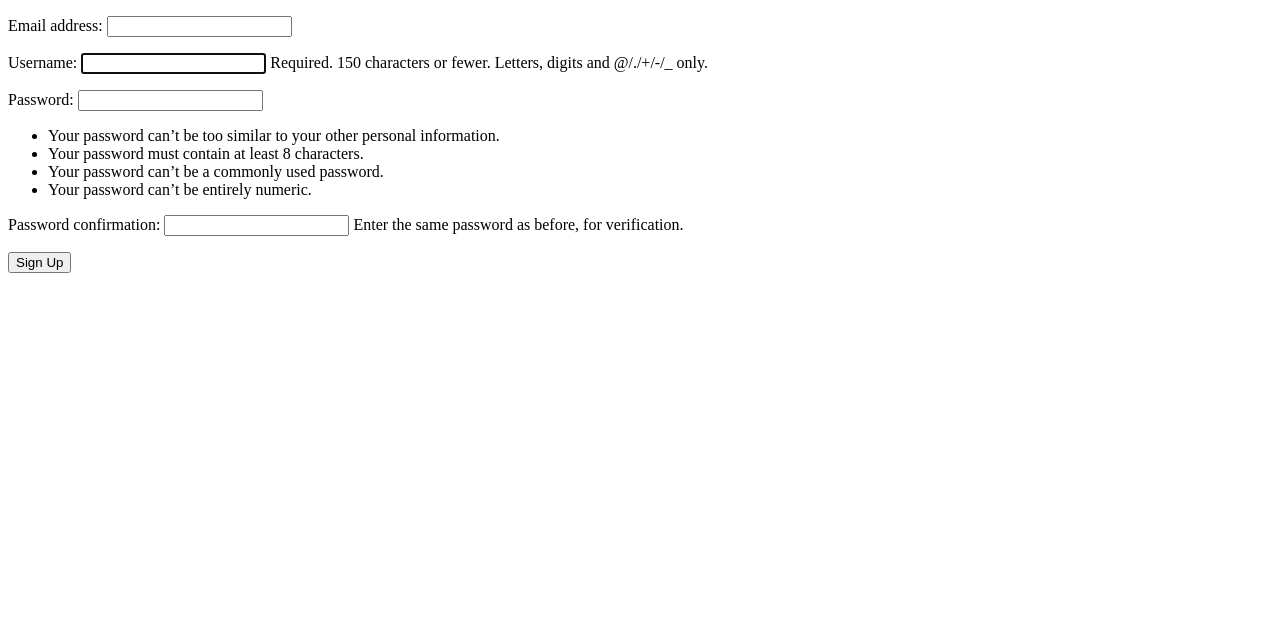
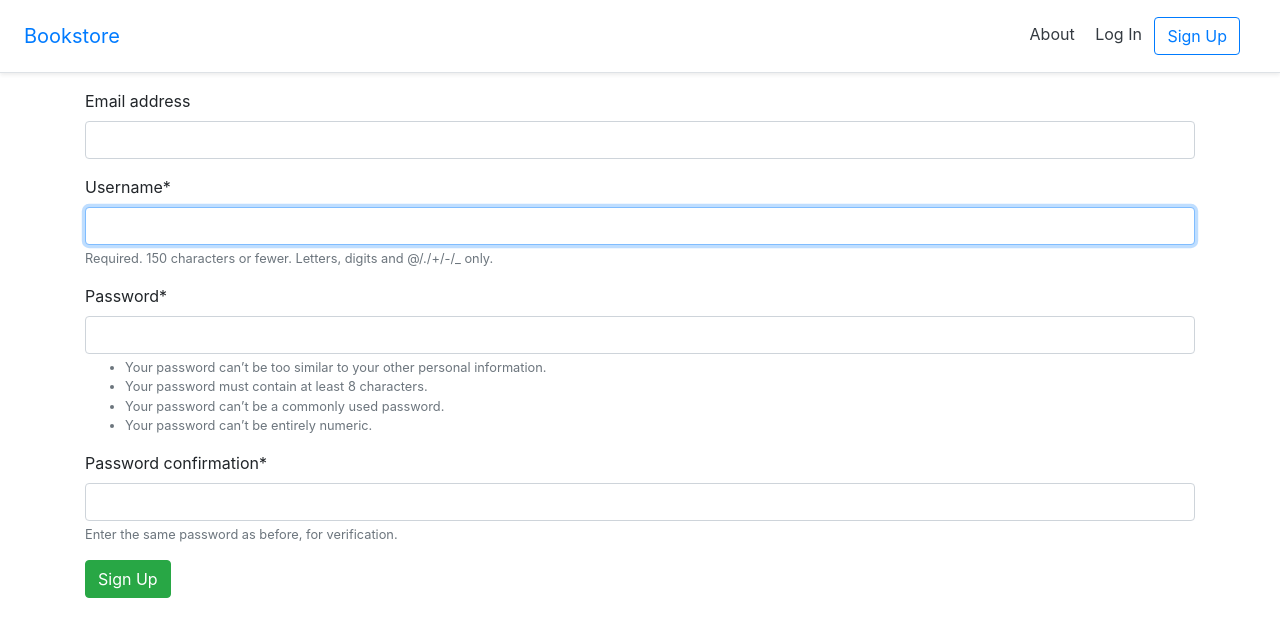
Before and after one commit to matinbhdrn77/Django-for-Professionals-Book, a Django app: page /accounts/signup/ in a window 1280 px wide. Shown: the top 637 px of the page. Run offline with Django 4.2, Linux system fonts and the light colour scheme; parts of the project's set-up code (start-up, migrations or seed data) failed here and were passed over; some libraries are stand-ins or nearby versions.

Commit message:
add Static

```diff
--- a/books/pages/urls.py
+++ b/books/pages/urls.py
@@ -1,6 +1,7 @@
 from django.urls import path
-from .views import HomePageView
+from .views import HomePageView, AboutPageView
 
 urlpatterns = [
+    path('about/', AboutPageView.as_view(), name='about'),
     path('', HomePageView.as_view(), name='home')
 ]
--- a/books/pages/views.py
+++ b/books/pages/views.py
@@ -3,3 +3,7 @@ from django.views.generic import TemplateView
 
 class HomePageView(TemplateView):
     template_name = 'home.html'
+
+
+class AboutPageView(TemplateView):
+    template_name = 'about.html'
--- /dev/null
+++ b/books/static/css/base.css
@@ -0,0 +1,8 @@
+h1 {
+  color: red;
+}
+
+.bookcover {
+  height: 300px;
+  width: auto;
+}
--- /dev/null
+++ b/books/static/js/base.js
@@ -0,0 +1 @@
+console.log("JAvaScript loaded");
--- a/books/templates/_base.html
+++ b/books/templates/_base.html
@@ -1,15 +1,41 @@
+{% load static %}
 <!DOCTYPE html>
-<html lang="en">
+<html>
 <head>
-    <meta charset="UTF-8">
-    <meta http-equiv="X-UA-Compatible" content="IE=edge">
-    <meta name="viewport" content="width=device-width, initial-scale=1.0">
-    <title>{% block title %}Bookstore{% endblock %}</title>
+  <meta charset="utf-8">
+  <title>{% block title %}Bookstore{% endblock title %}</title>
+  <meta name="viewport" content="width=device-width, initial-scale=1, shrink-to-fit=no">
+  <!-- CSS -->
+  <link rel="stylesheet" href="https://stackpath.bootstrapcdn.com/bootstrap/4.5.0/css/bootstrap.min.css" integrity="sha384-9aIt2nRpC12Uk9gS9baDl411NQApFmC26EwAOH8WgZl5MYYxFfc+NcPb1dKGj7Sk" crossorigin="anonymous">
+  <link rel="stylesheet" href="{% static 'css/base.css' %}">
 </head>
 <body>
-    <div class="container">
-        {% block content %}
-        {% endblock content %}
+  <header>
+    <!-- Fixed navbar -->
+    <div class="d-flex flex-column flex-md-row align-items-center p-3 px-md-4
+     mb-3 bg-white border-bottom shadow-sm">
+      <a href="{% url 'home' %}" class="navbar-brand my-0 mr-md-auto
+      font-weight-normal">Bookstore</a>
+      <nav class="my-2 my-md-0 mr-md-3">
+        <a class="p-2 text-dark" href="{% url 'about' %}">About</a>
+        {% if user.is_authenticated %}
+          <a class="p-2 text-dark" href="{% url 'logout' %}">Log Out</a>
+        {% else %}
+          <a class="p-2 text-dark" href="{% url 'login' %}">Log In</a>
+          <a class="btn btn-outline-primary"
+            href="{% url 'signup' %}">Sign Up</a>
+        {% endif %}
+      </nav>
     </div>
+  </header>
+  <div class="container">
+    {% block content %}
+    {% endblock content %}
+  </div>
+  <!-- JavaScript -->
+  <!-- JS, Popper.js, and jQuery -->
+  <script src="https://code.jquery.com/jquery-3.5.1.slim.min.js" integrity="sha384-DfXdz2htPH0lsSSs5nCTpuj/zy4C+OGpamoFVy38MVBnE+IbbVYUew+OrCXaRkfj" crossorigin="anonymous"></script>
+  <script src="https://cdn.jsdelivr.net/npm/popper.js@1.16.1/dist/umd/popper.min.js" integrity="sha384-9/reFTGAW83EW2RDu2S0VKaIzap3H66lZH81PoYlFhbGU+6BZp6G7niu735Sk7lN" crossorigin="anonymous"></script>
+  <script src="https://stackpath.bootstrapcdn.com/bootstrap/4.5.0/js/bootstrap.bundle.min.js" integrity="sha384-1CmrxMRARb6aLqgBO7yyAxTOQE2AKb9GfXnEo760AUcUmFx3ibVJJAzGytlQcNXd" crossorigin="anonymous"></script>
 </body>
 </html>
--- a/books/templates/registration/login.html
+++ b/books/templates/registration/login.html
@@ -1,4 +1,5 @@
 {% extends '_base.html' %}
+{% load crispy_forms_tags %}
 
 {% block title %}Log In{% endblock title %}
 
@@ -7,8 +8,8 @@
   <h2>Log In</h2>
   <form method="post">
     {% csrf_token %}
-    {{ form.as_p }}
-    <button type="submit">Log In</button>
+    {{ form|crispy }}
+    <button class="btn btn-success" type="submit">Log In</button>
   </form>
 
 {% endblock content %}
--- a/books/templates/registration/signup.html
+++ b/books/templates/registration/signup.html
@@ -1,4 +1,5 @@
 {% extends '_base.html'%}
+{% load crispy_forms_tags %}
 
 {% block title %}Sign Up{% endblock %}
 
@@ -6,8 +7,8 @@
 
     <form method="post">
         {% csrf_token %}
-        {{ form.as_p }}
-        <button type="submit">Sign Up</button>
+        {{ form|crispy }}
+        <button class="btn btn-success" type="submit">Sign Up</button>
     </form>
 
 {% endblock %}
```
Also changed, not shown: books/config/settings.py (+14 -1 lines), books/pages/tests.py (+29 -2 lines), books/templates/about.html (added, +7 -0 lines), books/templates/home.html (+6 -5 lines), books/static/images/dfp.png (added), 3 other files.
